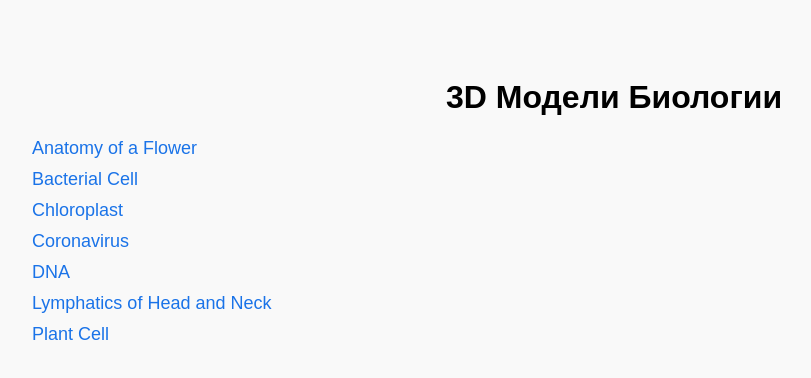
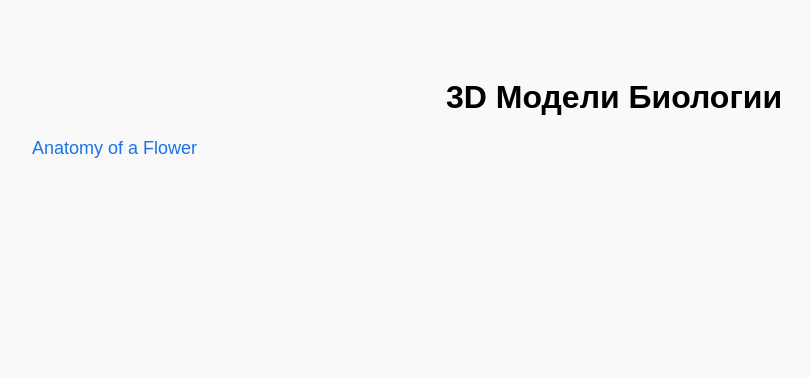
Before and after one commit to larisakrysa42-dev/smu1, a plain HTML site: page index.html in a window 1280 px wide. Shown: the whole page, without its empty margins (26-837 px from the left). Drawn offline with Linux system fonts and the light colour scheme.

Commit message:
Update index.html

```diff
--- a/index.html
+++ b/index.html
@@ -16,12 +16,6 @@
   <h1>3D Модели Биологии</h1>
   <ul>
     <li><a href="anatomyofaflower.html">Anatomy of a Flower</a></li>
-    <li><a href="bacterialcell.html">Bacterial Cell</a></li>
-    <li><a href="chloroplast.html">Chloroplast</a></li>
-    <li><a href="coronavirus.html">Coronavirus</a></li>
-    <li><a href="dna.html">DNA</a></li>
-    <li><a href="lymphatics_of_head_and_neck.html">Lymphatics of Head and Neck</a></li>
-    <li><a href="plantcell.html">Plant Cell</a></li>
   </ul>
 </body>
 </html>
```
